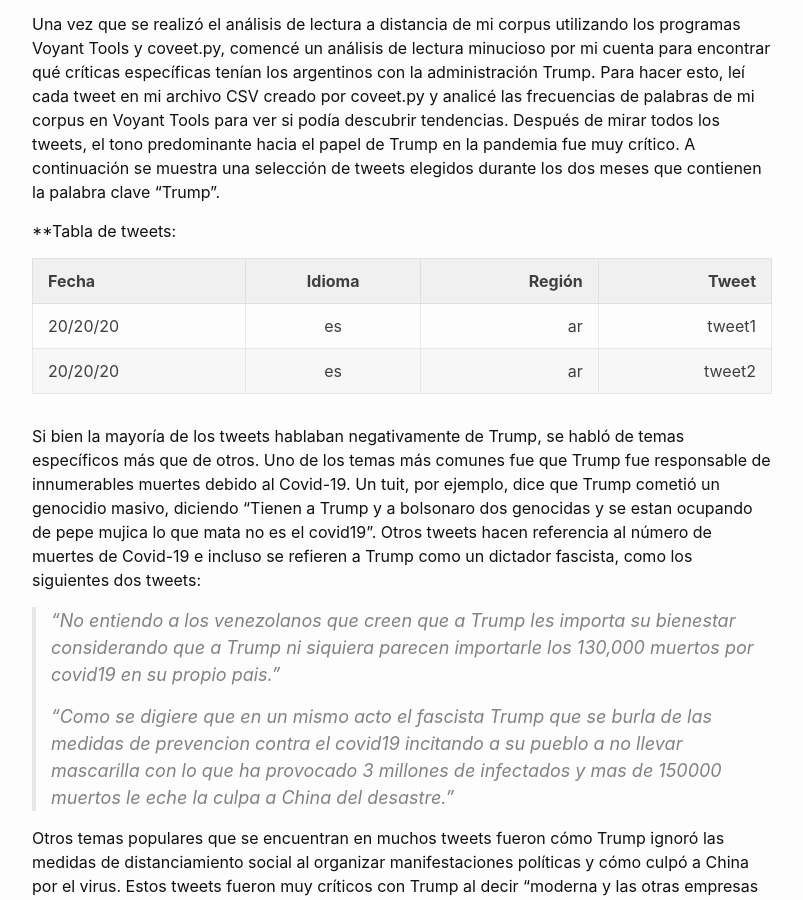
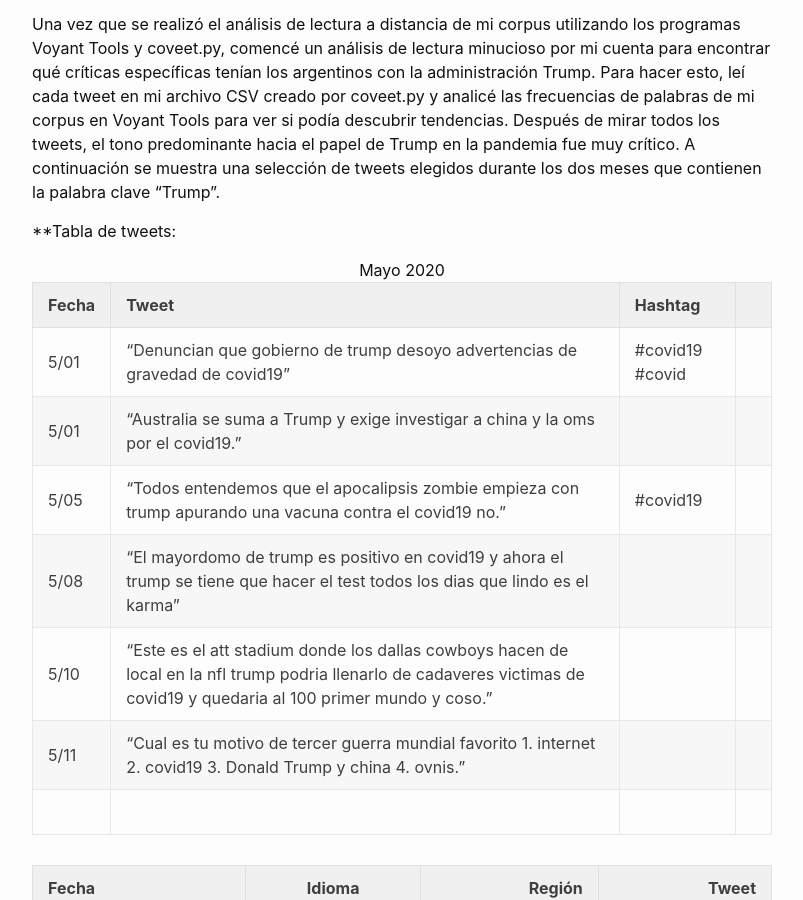
Before and after one commit to gmagnant00/gmagnant00.github.io, a Jekyll site: the page built from _posts/2021-12-8-ensayo4.md, in a window 1280 px wide and 900 px high, scrolled down 5579 px. Shown: the whole window, without its empty margins (238-1041 px from the left). Built offline with Jekyll 4.4.1, drawn with Linux system fonts in a browser that asks for light colours.

Commit message:
Update 2021-12-8-ensayo4.md

```diff
--- a/_posts/2021-12-8-ensayo4.md
+++ b/_posts/2021-12-8-ensayo4.md
@@ -105,6 +105,18 @@
 Una vez que se realizó el análisis de lectura a distancia de mi corpus utilizando los programas Voyant Tools y coveet.py, comencé un análisis de lectura minucioso por mi cuenta para encontrar qué críticas específicas tenían los argentinos con la administración Trump. Para hacer esto, leí cada tweet en mi archivo CSV creado por coveet.py y analicé las frecuencias de palabras de mi corpus en Voyant Tools para ver si podía descubrir tendencias. Después de mirar todos los tweets, el tono predominante hacia el papel de Trump en la pandemia fue muy crítico. A continuación se muestra una selección de tweets elegidos durante los dos meses que contienen la palabra clave "Trump".
 
 **Tabla de tweets:
+<div align="center">Mayo 2020</div>
+
+
+| Fecha  |  Tweet                            | Hashtag    |
+| ------ | --------------------------------- | ---------- |
+| 5/01   | “Denuncian que gobierno de trump desoyo advertencias de gravedad de covid19”| #covid19 #covid|
+| 5/01   | “Australia se suma a Trump y exige investigar a china y la oms por el covid19.”| | |
+| 5/05  | “Todos entendemos que el apocalipsis zombie empieza con trump apurando una vacuna contra el covid19 no.”| #covid19 |
+| 5/08  | “El mayordomo de trump es positivo en covid19 y ahora el trump se tiene que hacer el test todos los dias que lindo es el karma”| |
+| 5/10  | “Este es el att stadium donde los dallas cowboys hacen de local en la nfl trump podria llenarlo de cadaveres victimas de covid19 y quedaria al 100 primer mundo y coso.” |  |
+| 5/11  | “Cual es tu motivo de tercer guerra mundial favorito 1. internet 2. covid19 3. Donald Trump y china 4. ovnis.” | |
+|
 
 | Fecha	| Idioma  | Región  | Tweet |
 | :---  | :----:  |    ---: |  ---: |
```
